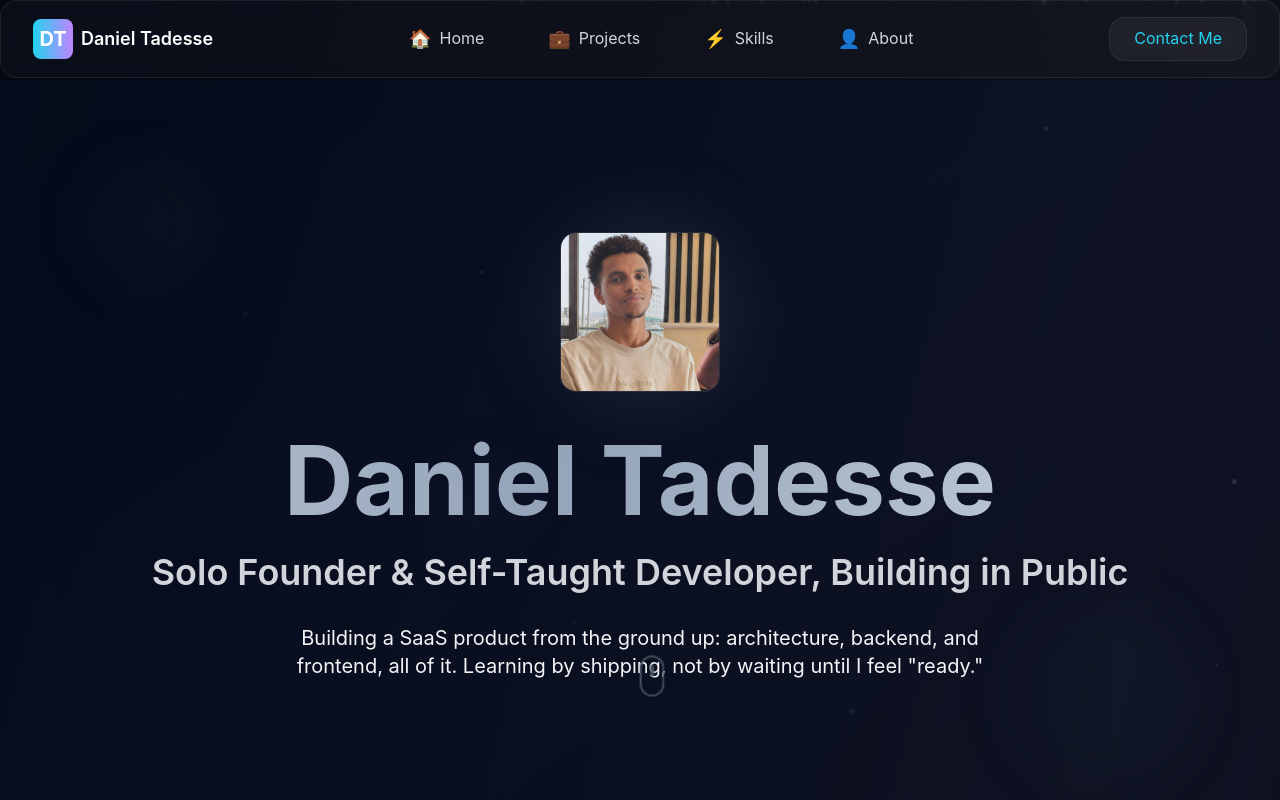
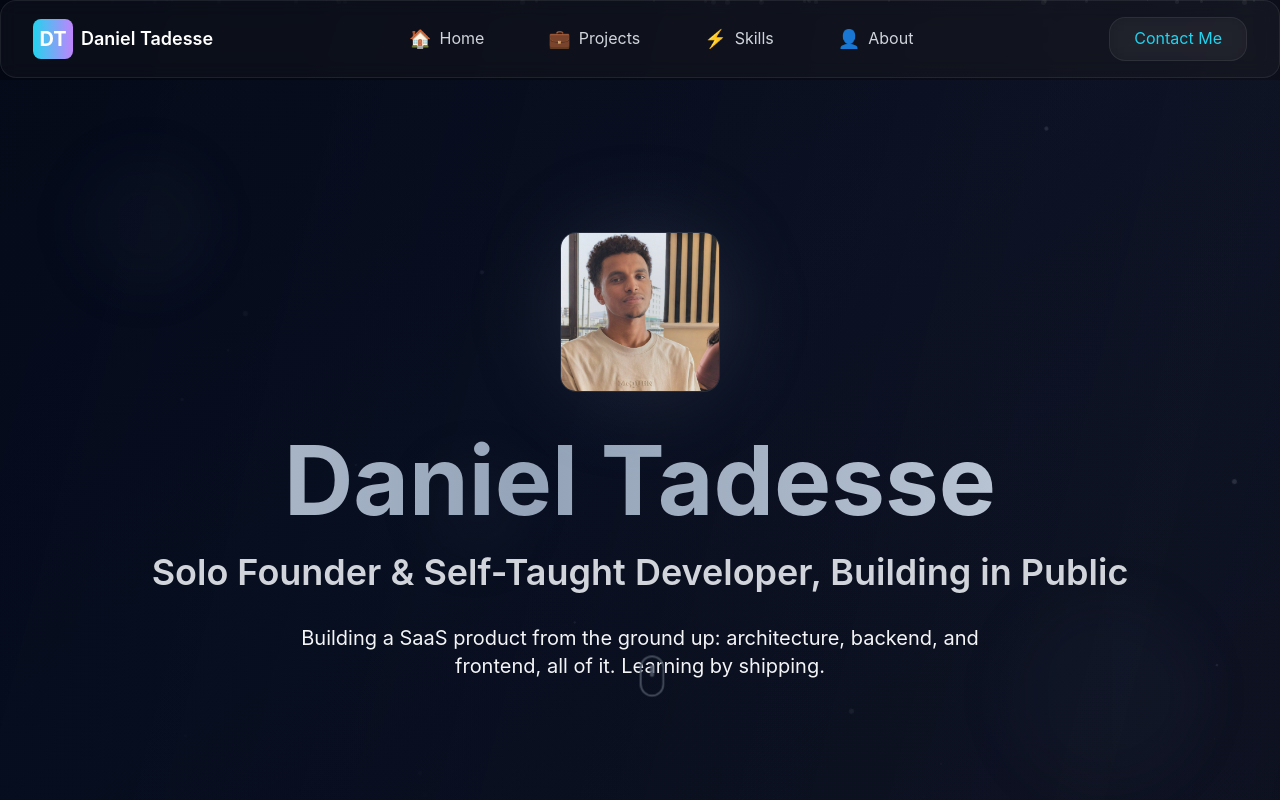
Before and after one commit to Danny7d/Portfolio, a Next.js app: page / in a window 1280 px wide. Shown: the top 800 px of the page. Built offline with nearby package versions, Linux system fonts and the light colour scheme.

Commit message:
Update Hero component text for clarity
Removed the phrase 'waiting until I feel "ready."' from the Hero component text.

```diff
--- a/components/Hero.tsx
+++ b/components/Hero.tsx
@@ -52,8 +52,7 @@ function Hero() {
         <div className="animate-slide-left" style={{ animationDelay: "0.6s" }}>
           <p className="text-lg md:text-xl text-gray-100 mb-12 max-w-3xl mx-auto leading-relaxed">
             Building a SaaS product from the ground up: architecture,
-            backend, and frontend, all of it. Learning by shipping, not by
-            waiting until I feel &quot;ready.&quot;
+            backend, and frontend, all of it. Learning by shipping.
           </p>
         </div>
 
```
